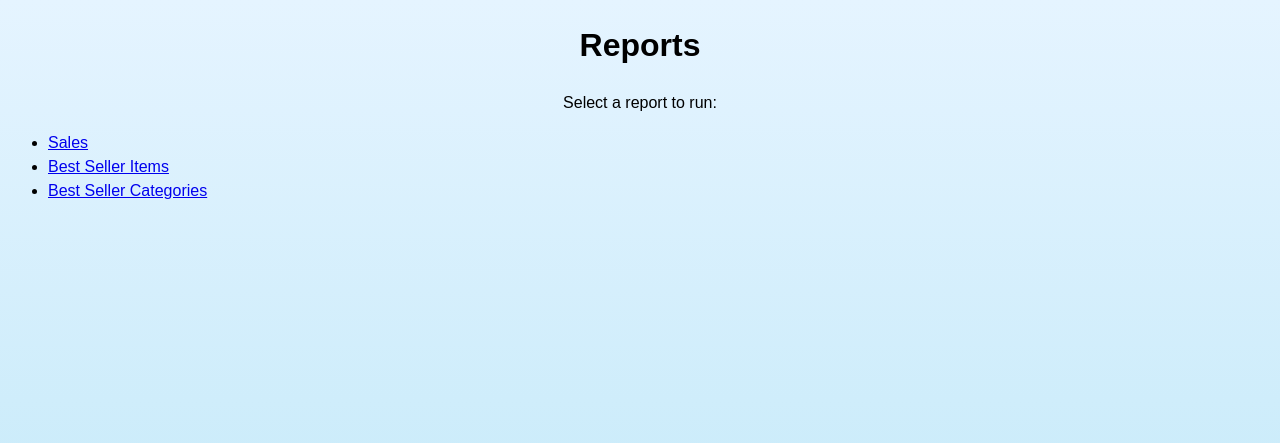
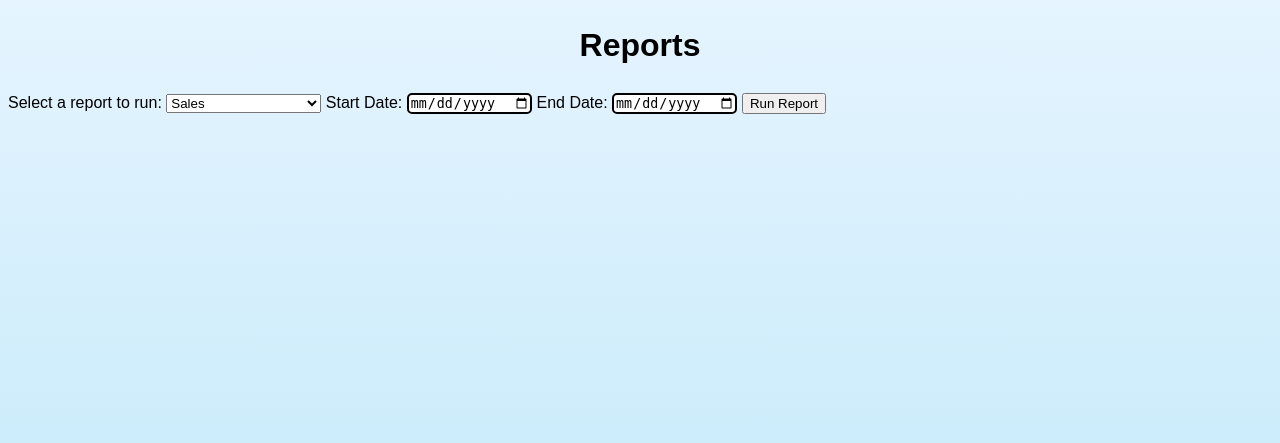
Before and after one commit to THINNGO2511/COSC3380-TeamProject, a PHP site: page /umaporium2/reports.php in a window 1280 px wide. Shown: the top 443 px of the page. Run offline with PHP 8.4, Linux system fonts and the light colour scheme; some libraries are stand-ins or nearby versions.

Commit message:
Add files via upload

```diff
--- a/umaporium2/connect.php
+++ b/umaporium2/connect.php
@@ -275,39 +275,36 @@ class Dbh {
 	}
 
 
-	public function run_report($report) {
+	public function run_report($report, $start_date, $end_date)  {
 		// Connect to the database
-
 		$conn = $this->connect();
 		// Run the appropriate query based on the report name
 		switch ($report) {
 			case 'sales':
-				$stmt = $conn->prepare("SELECT orderdate::date AS date, SUM(price) AS total_sales
-				FROM ordr
-				GROUP BY date
-				ORDER BY date;");
+				$stmt = $conn->prepare("SELECT * FROM ordr WHERE orderdate BETWEEN :start_date AND :end_date");
 				break;
 			case 'best_sellers':
 				$stmt = $conn->prepare("SELECT product.p_name, COUNT(*) AS quantity_sold
 										FROM ordr
 										INNER JOIN product ON product.p_id = ANY(ordr.p_id_list)
+										WHERE orderdate BETWEEN :start_date AND :end_date
 										GROUP BY product.p_id
-				ORDER BY quantity_sold DESC
-
-			");
-
+										ORDER BY quantity_sold DESC");
 				break;
 			case 'best_categories':
 				$stmt = $conn->prepare("SELECT product.category, COUNT(*) AS quantity_sold
 										FROM ordr
 										INNER JOIN product ON product.p_id = ANY(ordr.p_id_list)
+										WHERE orderdate BETWEEN :start_date AND :end_date
 										GROUP BY product.category
-				ORDER BY quantity_sold DESC
-				");
+										ORDER BY quantity_sold DESC");
 				break;
 			default:
 				die("Invalid report selected.");
 		}
+		// Bind the parameters
+		$stmt->bindParam(':start_date', $start_date);
+		$stmt->bindParam(':end_date', $end_date);
 		// Execute the query and fetch the results as an array of associative arrays
 		$stmt->execute();
 		$results = $stmt->fetchAll(PDO::FETCH_ASSOC);
@@ -316,6 +313,7 @@ class Dbh {
 		// Return the results
 		return $results;
 	}
+
 
 
 	public function orderData($orderid){
--- a/umaporium2/reports.php
+++ b/umaporium2/reports.php
@@ -6,12 +6,19 @@
 </head>
 <body>
 	<h1>Reports</h1>
-	<p>Select a report to run:</p>
-	<ul>
-		<li><a href="reports.php?report=sales">Sales</a></li>
-		<li><a href="reports.php?report=best_sellers">Best Seller Items</a></li>
-		<li><a href="reports.php?report=best_categories">Best Seller Categories</a></li>
-	</ul>
+	<form method="GET" action="reports.php">
+		<label for="report">Select a report to run:</label>
+		<select name="report" id="report">
+			<option value="sales">Sales</option>
+			<option value="best_sellers">Best Seller Items</option>
+			<option value="best_categories">Best Seller Categories</option>
+		</select>
+		<label for="start_date">Start Date:</label>
+		<input type="date" name="start_date">
+		<label for="end_date">End Date:</label>
+		<input type="date" name="end_date">
+		<button type="submit">Run Report</button>
+	</form>
 	<?php
 	include "connect.php";
 	// Check if a report has been selected
@@ -19,24 +26,32 @@
 	if(isset($_GET['report'])) {
 		// Get the name of the report
 		$report = $_GET['report'];
+		// Get the start and end dates entered by the user
+		$start_date = $_GET['start_date'];
+		$end_date = $_GET['end_date'];
 		// Call the function to run the report
-			$results = $testObj->run_report($report);
+		 $results = $testObj->run_report($report, $start_date, $end_date);
 		// Display the results
 		switch($report) {
 			case 'sales':
 				echo '<h2>Sales Report</h2>';
+				// display sales and calculate total sales
+				$total_sales = 0;
+				echo '<p>Sales report for period '.$start_date.' to '.$end_date.'</p>';
 				echo '<table>';
-					echo '<tr><th>Date</th><th>Total Sales</th></tr>';
-					foreach($results as $row) {
-						echo '<tr>';
-						echo '<td>'.$row['date'].'</td>';
-						echo '<td>'.$row['total_sales'].'</td>';
-						echo '</tr>';
+				echo '<thead><tr><th>Order ID</th><th>Price</th><th>Order Status</th><th>Order Date</th></tr></thead>';
+				echo '<tbody>';
+				foreach ($results as $row) {
+					echo '<tr><td>' . $row['orderid'] . '</td><td>' . $row['price'] . '</td><td>' . $row['orderstatus'] . '</td><td>' . $row['orderdate'] . '</td></tr>';
+					$total_sales += $row['price'];
 				}
+				echo '</tbody>';
 				echo '</table>';
+				echo '<p>Total Sales for the period '.$start_date.' to '.$end_date.': $' . number_format($total_sales, 2) . '</p>';
 				break;
 			case 'best_sellers':
 				echo '<h2>Best Seller Items Report</h2>';
+				echo '<p>Best seller items report for period '.$start_date.' to '.$end_date.'</p>';
 				echo '<table>';
 				echo '<tr><th>Item Name</th><th>Quantity Sold</th></tr>';
 				foreach($results as $row) {
@@ -49,22 +64,22 @@
 				break;
 				case 'best_categories':
 					echo '<h2>Best Seller Categories Report</h2>';
+					echo '<p>Best seller categories report for period '.$start_date.' to '.$end_date.'</p>';
 					echo '<table>';
-					echo '<tr><th>Category</th><th>Quantity Sold</th></tr>';
+					echo '<tr><th>Category Name</th><th>Quantity Sold</th></tr>';
 					foreach($results as $row) {
 					echo '<tr>';
-						echo '<td>'.$row['category'].'</td>';
+					echo '<td>'.$row['c_name'].'</td>';
 					echo '<td>'.$row['quantity_sold'].'</td>';
 					echo '</tr>';
 					}
 					echo '</table>';
 					break;
 					default:
-					echo '<p>Invalid report selected.</p>';
+					echo '<p>No report selected.</p>';
 					}
-			// Add the "Return to Staff Portal" button
-			echo '<button onclick="location.href=\'staffportal.php\'">Return to Staff Portal</button>';
 					}
 					?>
+
 					</body>
 					</html>
```
Lines whose indentation alone changed are shown as unchanged.
